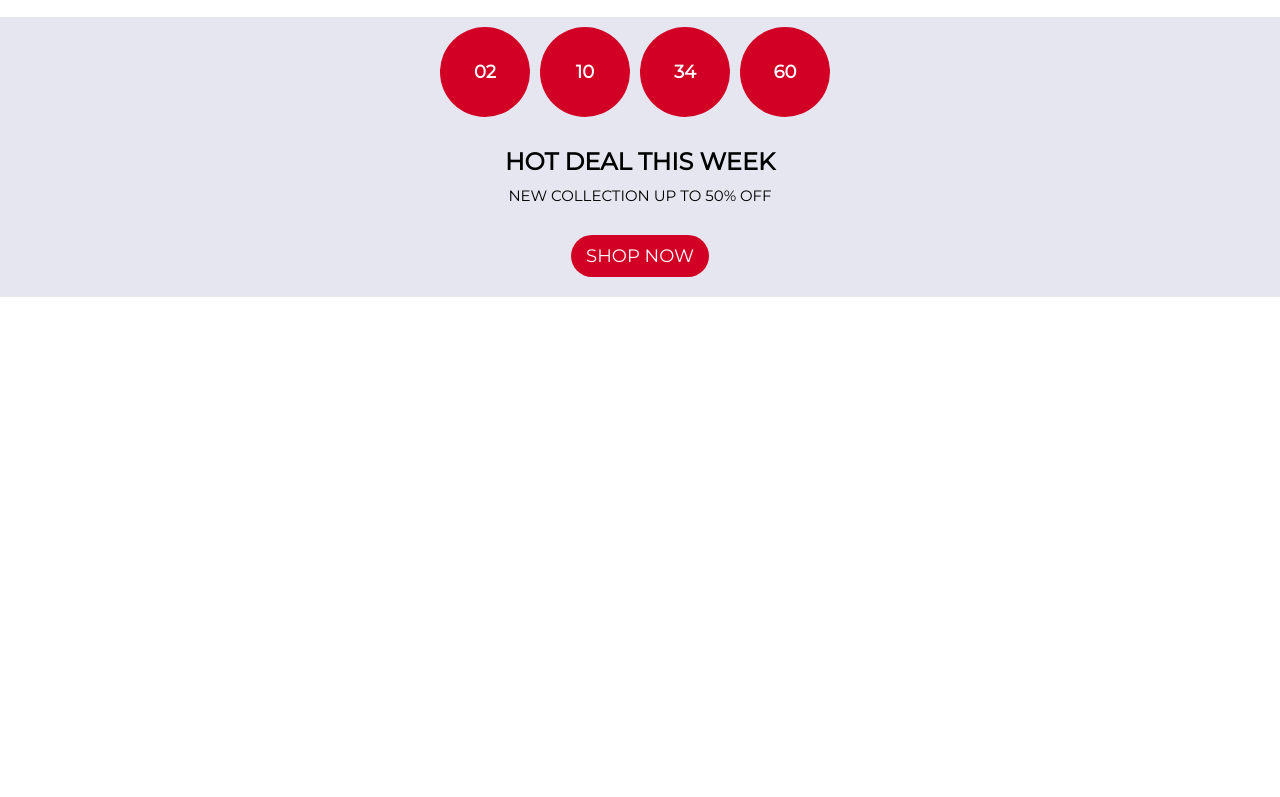
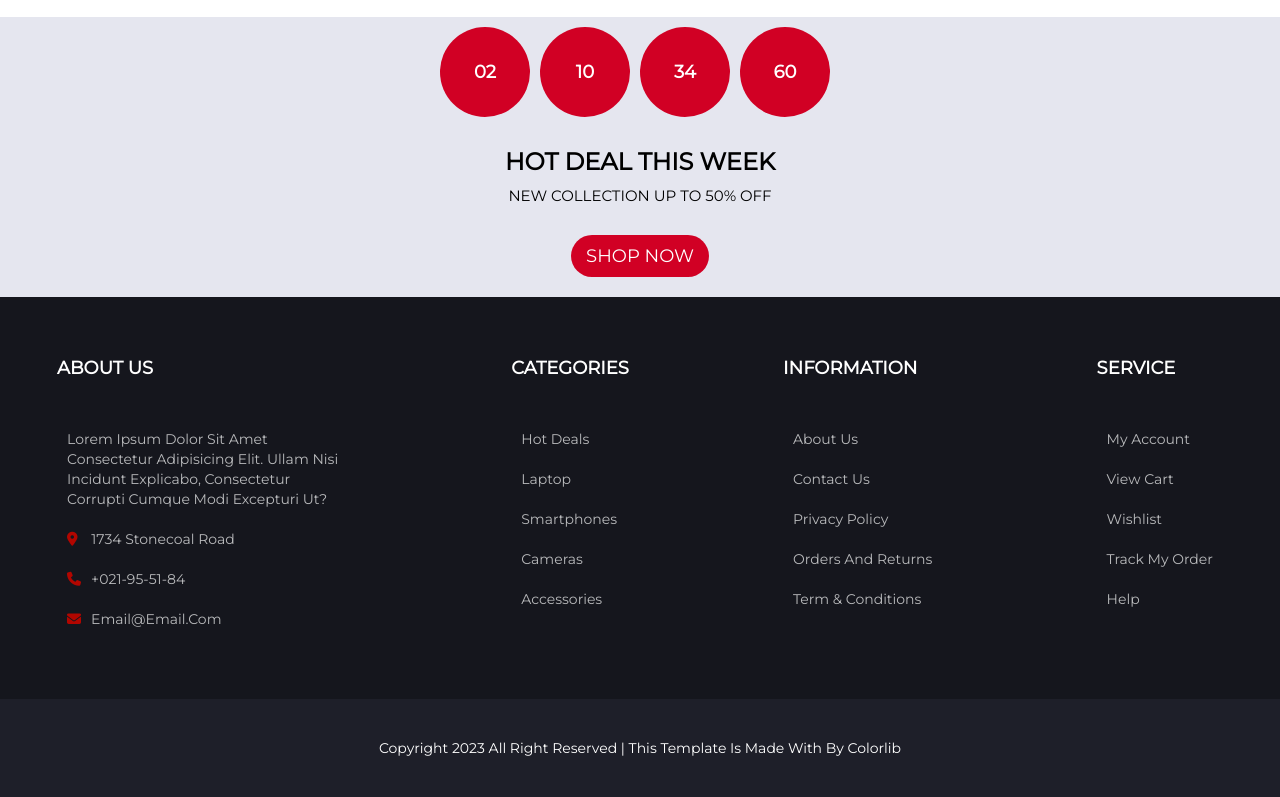
Before and after one commit to mostafahendeli/Electro-Ecommerce, a plain HTML site: page index.html in a window 1280 px wide. Shown: the part 948-1745 px from the top of the page. Before the commit the page ends 1245 px from the top, so only its background shows below. Drawn offline with Linux system fonts and the light colour scheme.

Commit message:
add footer

```diff
--- a/index.html
+++ b/index.html
@@ -1,18 +1,24 @@
 <!DOCTYPE html>
 <html lang="en">
-
   <head>
     <meta charset="UTF-8" />
     <meta http-equiv="X-UA-Compatible" content="IE=edge" />
     <meta name="viewport" content="width=device-width, initial-scale=1.0" />
     <title>Electro</title>
     <link rel="stylesheet" href="./styles.css" />
-    <link rel="stylesheet" href="https://cdnjs.cloudflare.com/ajax/libs/font-awesome/6.1.1/css/all.min.css"
+    <link
+      rel="stylesheet"
+      href="https://cdnjs.cloudflare.com/ajax/libs/font-awesome/6.1.1/css/all.min.css"
       integrity="sha512-KfkfwYDsLkIlwQp6LFnl8zNdLGxu9YAA1QvwINks4PhcElQSvqcyVLLD9aMhXd13uQjoXtEKNosOWaZqXgel0g=="
-        crossorigin="anonymous" referrerpolicy="no-referrer" />
+      crossorigin="anonymous"
+      referrerpolicy="no-referrer"
+    />
     <link rel="preconnect" href="https://fonts.googleapis.com" />
     <link rel="preconnect" href="https://fonts.gstatic.com" crossorigin />
-    <link href="https://fonts.googleapis.com/css2?family=Montserrat&display=swap" rel="stylesheet" />
+    <link
+      href="https://fonts.googleapis.com/css2?family=Montserrat&display=swap"
+      rel="stylesheet"
+    />
   </head>
 
   <body>
@@ -50,7 +56,12 @@
           <h1>Electro</h1>
         </div>
         <div class="search-box">
-                <input type="text" list="all-categories" placeholder="All Categories" class="all-categories" />
+          <input
+            type="text"
+            list="all-categories"
+            placeholder="All Categories"
+            class="all-categories"
+          />
           <datalist id="all-categories">
             <option value="Phone"></option>
             <option value="Laptop"></option>
@@ -79,7 +90,6 @@
               <i class="fas fa-bars"></i>
             </span>
           </div>
-
         </div>
       </div>
     </header>
@@ -107,12 +117,17 @@
       <aside class="asid-collection container">
         <div>
           <span class="Triangle"></span>
-                <img class="img-collection" src="./assets/camera.jpg" alt="camera collection " />
+          <img
+            class="img-collection"
+            src="./assets/camera.jpg"
+            alt="camera collection "
+          />
           <span class="text-asid">
             <p>Cameras</p>
             <p>Collection</p>
             <span>
-                        <a href="#">Shop Now
+              <a href="#"
+                >Shop Now
                 <i class="fa-solid fa-circle-arrow-right"></i>
               </a>
             </span>
@@ -120,12 +135,17 @@
         </div>
         <div>
           <span class="Triangle"></span>
-                <img class="img-collection" src="./assets/headset.png" alt="headset collection" />
+          <img
+            class="img-collection"
+            src="./assets/headset.png"
+            alt="headset collection"
+          />
           <span class="text-asid">
             <p>Headsets</p>
             <p>Collection</p>
             <span>
-                        <a href="#">Shop Now
+              <a href="#"
+                >Shop Now
                 <i class="fa-solid fa-circle-arrow-right"></i>
               </a>
             </span>
@@ -133,12 +153,17 @@
         </div>
         <div>
           <span class="Triangle"></span>
-                <img class="img-collection" src="./assets/laptop.jpg" alt="laptop collection" />
+          <img
+            class="img-collection"
+            src="./assets/laptop.jpg"
+            alt="laptop collection"
+          />
           <span class="text-asid">
             <p>Laptops</p>
             <p>Collection</p>
             <span>
-                        <a href="#">Shop Now
+              <a href="#"
+                >Shop Now
                 <i class="fa-solid fa-circle-arrow-right"></i>
               </a>
             </span>
@@ -299,7 +324,11 @@
     <section class="hot-deal-section">
       <div class="hot-deal container">
         <div>
-            <img class="img-hot-deal" src="./assets/laptop-hot-deal.png" alt="laptap" />
+          <img
+            class="img-hot-deal"
+            src="./assets/laptop-hot-deal.png"
+            alt="laptap"
+          />
         </div>
         <div class="hot-deal-countdown">
           <div>
@@ -313,7 +342,89 @@
           <span class="btn-shop">SHOP NOW</span>
         </div>
         <div>
-            <img class="img-hot-deal" src="./assets/headphon-hot-deal.png" alt="headphone" />
+          <img
+            class="img-hot-deal"
+            src="./assets/headphon-hot-deal.png"
+            alt="headphone"
+          />
         </div>
       </div>
     </section>
+
+    <!-- footer -->
+
+    <section class="main-footer">
+      <header>
+        <div class="col-footer">
+          <h3 class="header-col-footer">about us</h3>
+          <ul class="list-col-footer">
+            <li>
+              <a href="#"
+                >Lorem ipsum dolor sit amet consectetur adipisicing elit. Ullam
+                nisi incidunt explicabo, consectetur corrupti cumque modi
+                excepturi ut?
+              </a>
+            </li>
+            <li>
+              <a href="#">
+                <span class="aboutus-icon"
+                  ><i class="fas fa-location-dot"></i
+                ></span>
+                1734 Stonecoal Road
+              </a>
+            </li>
+            <li>
+              <a href="#"
+                ><span class="aboutus-icon"><i class="fas fa-phone"></i></span
+                >+021-95-51-84</a
+              >
+            </li>
+            <li>
+              <a href="#"
+                ><span class="aboutus-icon"><i class="fa fa-envelope"></i></span
+                >email@email.com</a
+              >
+            </li>
+          </ul>
+        </div>
+        <div class="col-footer">
+          <h3 class="header-col-footer">categories</h3>
+          <ul class="list-col-footer">
+            <li><a href="#">hot deals</a></li>
+            <li><a href="#">laptop</a></li>
+            <li><a href="#">smartphones</a></li>
+            <li><a href="#">cameras</a></li>
+            <li><a href="#">accessories</a></li>
+          </ul>
+        </div>
+        <div class="col-footer">
+          <h3 class="header-col-footer">information</h3>
+          <ul class="list-col-footer">
+            <li><a href="#">about us</a></li>
+            <li><a href="#">contact us</a></li>
+            <li><a href="#">privacy policy</a></li>
+            <li><a href="#">orders and returns</a></li>
+            <li><a href="#">term & conditions</a></li>
+          </ul>
+        </div>
+        <div class="col-footer">
+          <h3 class="header-col-footer">service</h3>
+          <ul class="list-col-footer">
+            <li><a href="#">my Account</a></li>
+            <li><a href="#">view cart</a></li>
+            <li><a href="#">wishlist</a></li>
+            <li><a href="#">track my order</a></li>
+            <li><a href="#">help</a></li>
+          </ul>
+        </div>
+      </header>
+      <footer>
+        <div class="img-cart-creatids"></div>
+        <div class="copy-right">
+          copyright 2023 all right reserved | This template is made with by
+          colorlib
+        </div>
+      </footer>
+    </section>
+  </body>
+</html>
--- a/styles.css
+++ b/styles.css
@@ -252,7 +252,7 @@ ul li {
 li a {
     text-decoration: none;
     color: #000;
-    transition: all 0.2s ease-in-out;
+    transition: all 0.1s ease-in-out;
 }
 
 li a:focus,
@@ -584,3 +584,59 @@ li a:hover {
         display: block;
     }
 }
+
+/* ========= Footer ========= */
+
+.main-footer {
+    font-size: 1.4rem;
+    background: #15161d;
+  }
+
+  .main-footer header {
+    display: flex;
+    flex-direction: column;
+    padding: 6rem 1rem;
+    gap: 6rem;
+  }
+
+  .main-footer footer {
+    background: #1E1F29;
+    color: #fff;
+    text-align: center;
+    padding: 4rem;
+    text-transform: capitalize;
+  }
+
+  .header-col-footer {
+    margin-bottom: 4rem;
+    font-size: 1.8rem;
+    text-transform: uppercase;
+    color: #fff;
+  }
+
+  .list-col-footer {
+    display: flex;
+    flex-direction: column;
+    max-width: 300px;
+    line-height: 2rem;
+  }
+
+  .list-col-footer a {
+    color: #b9babc;
+    font-size: 1.4rem;
+    text-transform: capitalize;
+  }
+
+  .aboutus-icon i {
+    color: #b20600;
+    margin-right: 1rem;
+  }
+
+  @media screen and (min-width: 768px) {
+    .main-footer header {
+      flex-direction: row;
+      justify-content: space-around;
+      max-width: 1440px;
+      margin: 0 auto;
+    }
+  }
```
Lines whose indentation alone changed are shown as unchanged.
